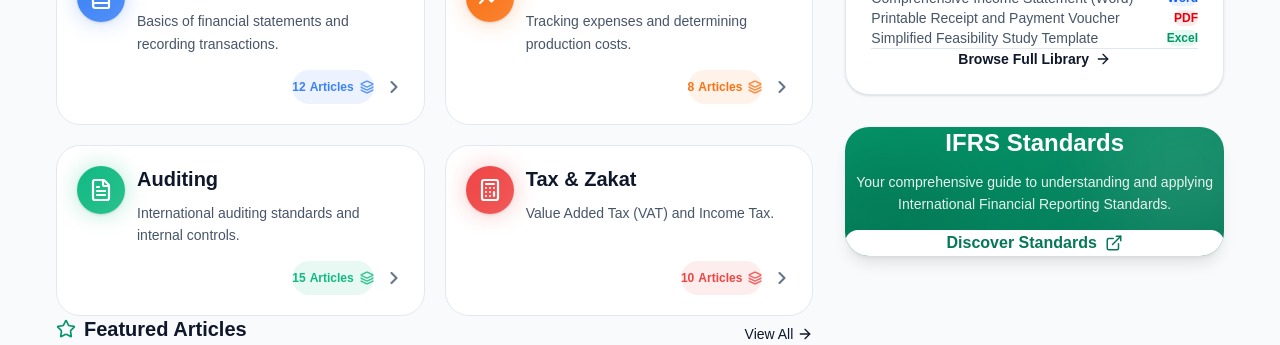
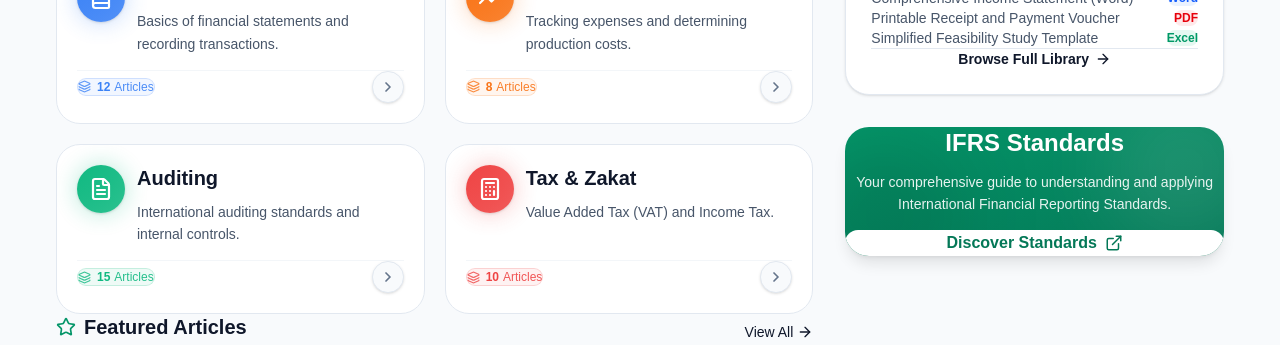
Before and after one commit to abdullahalalawi52-jpg/Accounting-Encyclopedia, a React (Vite) app: page / in a window 1280 px wide. Shown: the part 331-676 px from the top of the page. Built offline with nearby package versions, Linux system fonts and the light colour scheme; no server answers.

Commit message:
style(ui): redesign category badge and add interactive circular arrow button

```diff
--- a/src/components/cards/CategoryCard.jsx
+++ b/src/components/cards/CategoryCard.jsx
@@ -44,23 +44,31 @@ function CategoryCard({ category, IconComponent }) {
         </div>
       </div>
 
-      {/* 2. القسم السفلي (الشارة وسهم الانتقال) */}
-      <div className="flex items-center justify-end mt-6 relative z-10" style={{ gap: '10px' }}>
+      {/* 2. القسم السفلي (الشارة وسهم الانتقال بتصميم عصري فخم) */}
+      <div className="flex items-center justify-between pt-3 mt-4 border-t border-[var(--border-color)]/40 relative z-10">
         {/* شارة عدد المقالات */}
         <div
-          className="h-[34px] px-3.5 rounded-full flex items-center gap-1.5 font-semibold text-xs transition-colors"
-          style={{ backgroundColor: `${color}18`, color: color }}
+          className="px-3 py-1 rounded-full flex items-center gap-1.5 text-xs font-medium border transition-all duration-300"
+          style={{
+            backgroundColor: `${color}12`,
+            color: color,
+            borderColor: `${color}30`
+          }}
         >
-          <span className="flex items-center gap-1 font-bold">
-            <span>{category.count}</span>
-            <span>{t('home.article_count', 'مقال')}</span>
+          <Layers size={13} strokeWidth={2.2} className="opacity-80" />
+          <span className="flex items-center gap-1">
+            <strong className="font-bold">{category.count}</strong>
+            <span className="opacity-90">{t('home.article_count', 'مقال')}</span>
           </span>
-          <Layers size={14} strokeWidth={2.5} className="opacity-80" />
         </div>
 
-        {/* سهم الانتقال */}
-        <div className={`text-[var(--text-muted)] group-hover:text-[var(--primary-accent)] transition-all duration-300 flex items-center justify-center ${isEn ? 'group-hover:translate-x-1' : 'group-hover:-translate-x-1'}`}>
-          {isEn ? <ChevronRight size={20} strokeWidth={2.5} /> : <ChevronLeft size={20} strokeWidth={2.5} />}
+        {/* زر سهم الانتقال الدائري التفاعلي */}
+        <div className="w-8 h-8 rounded-full bg-[var(--bg-main)] border border-[var(--border-color)] group-hover:border-[var(--primary-accent)] group-hover:bg-[var(--primary-accent)] group-hover:text-white text-[var(--text-muted)] flex items-center justify-center transition-all duration-300 shadow-sm">
+          {isEn ? (
+            <ChevronRight size={16} strokeWidth={2.5} className="transition-transform duration-300 group-hover:translate-x-0.5" />
+          ) : (
+            <ChevronLeft size={16} strokeWidth={2.5} className="transition-transform duration-300 group-hover:-translate-x-0.5" />
+          )}
         </div>
       </div>
     </Link>
```
